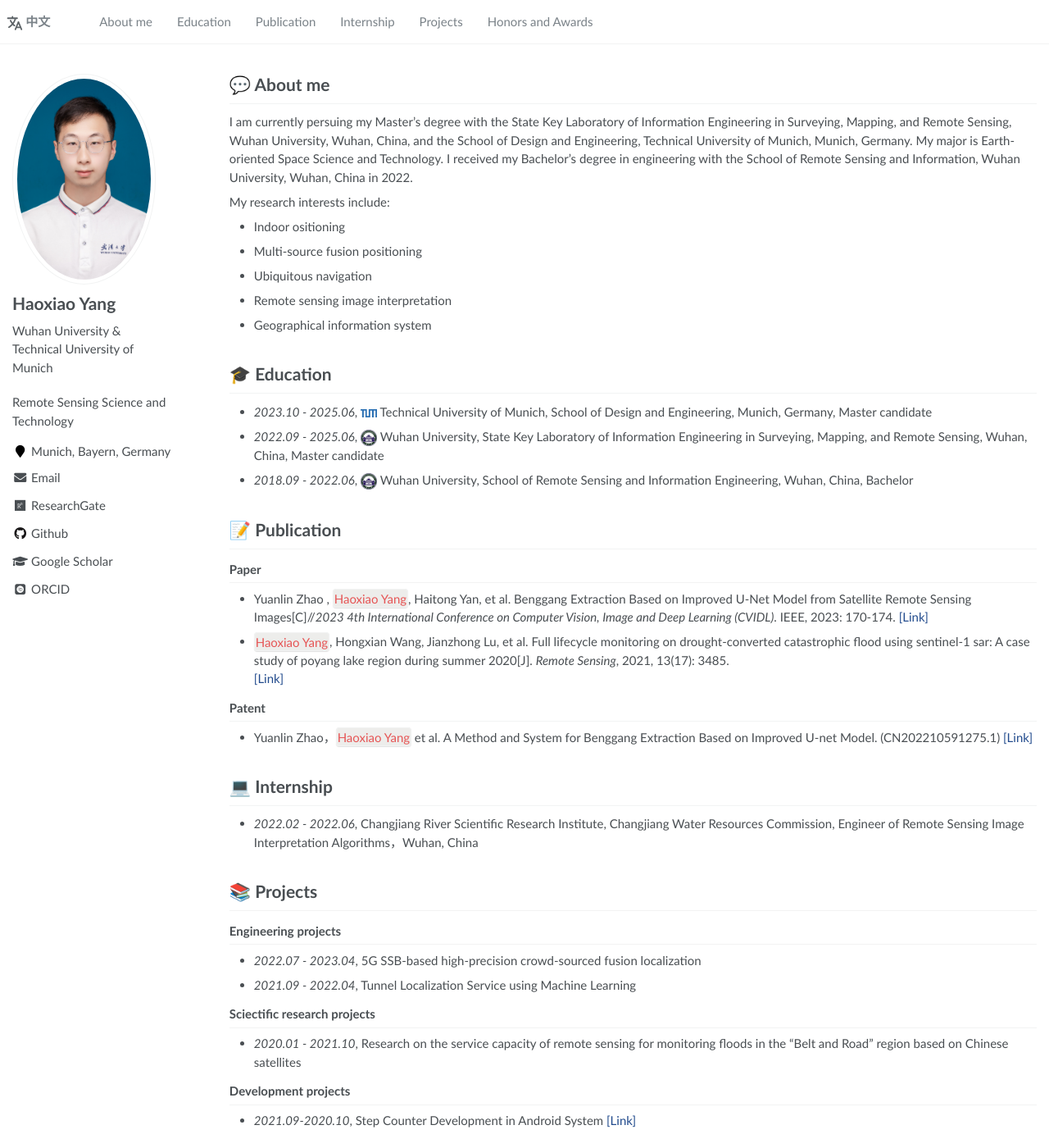
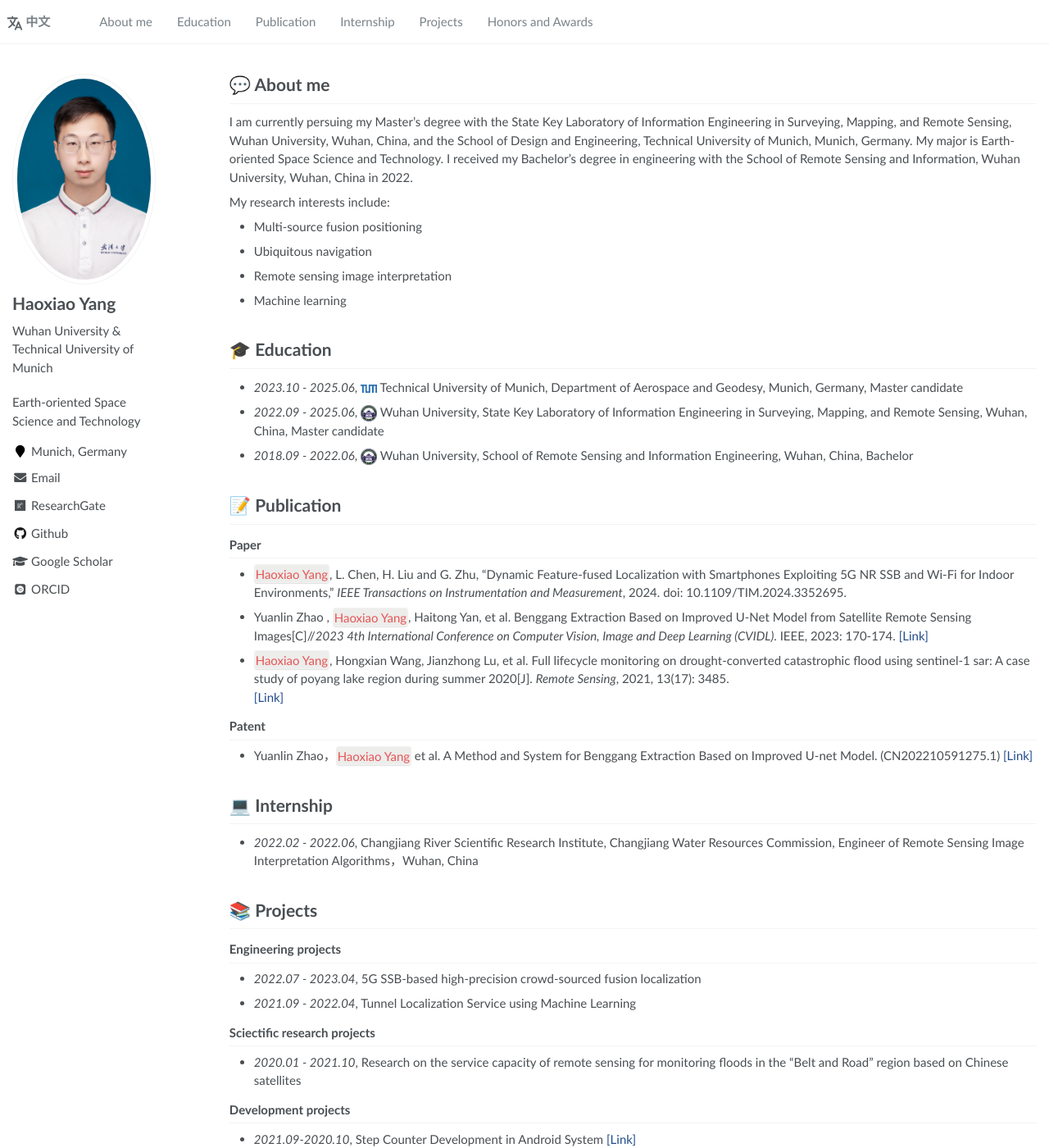
Before and after one commit to GreatBruceYoung/greatbruceyoung.github.io, a Jekyll site: the page built from _pages/about.md, in a window 1280 px wide and 1400 px high. Shown: the whole window at 82% size. Built offline with Jekyll 4.4.1, drawn with Linux system fonts in a browser that asks for light colours; some web fonts are replaced; some of the changed text lies outside the part shown.

Commit message:
update on  January 18

```diff
--- a/_config.yml
+++ b/_config.yml
@@ -7,7 +7,7 @@
 
 # Site Settings
 title                    : "Haoxiao Yang"
-description              : "Remote Sensing Science and Technology"
+description              : "Earth-oriented Space Science and Technology"
 repository               : "GreatBruceYoung/greatbruceyoung.github.io"
 google_scholar_stats_use_cdn : false
 
@@ -24,7 +24,7 @@ author:
   name             : "Haoxiao Yang"
   avatar           : "images/photo.jpg"
   bio              : "Wuhan University & Technical University of Munich"
-  location         : "Munich, Bayern, Germany"
+  location         : "Munich, Germany"
   employer         : #"None"
   pubmed           :
   googlescholar    : "https://scholar.google.com/citations?user=bsoUm7sAAAAJ"
--- a/_pages/about.md
+++ b/_pages/about.md
@@ -22,16 +22,16 @@ redirect_from:
 I am currently persuing my Master's degree with the State Key Laboratory of Information Engineering in Surveying, Mapping, and Remote Sensing, Wuhan University, Wuhan, China, and the School of Design and Engineering, Technical University of Munich, Munich, Germany. My major is Earth-oriented Space Science and Technology. I received my Bachelor's degree in engineering with the School of Remote Sensing and Information, Wuhan University, Wuhan, China in 2022.
 
 My research interests include:
-- Indoor ositioning
 - Multi-source fusion positioning
 - Ubiquitous navigation
 - Remote sensing image interpretation
-- Geographical information system
+- Machine learning
+
 
 <span class='anchor' id='-xl'></span>
 
 # 🎓 Education
-- *2023.10 - 2025.06*, <a href="https://www.tum.de/"><img class="svg" src="/images/Technical_University_of_Munich_Logo.png" width="20pt"></a> Technical University of Munich, School of Design and Engineering, Munich, Germany, Master candidate
+- *2023.10 - 2025.06*, <a href="https://www.tum.de/"><img class="svg" src="/images/Technical_University_of_Munich_Logo.png" width="20pt"></a> Technical University of Munich, Department of Aerospace and Geodesy, Munich, Germany, Master candidate
 - *2022.09 - 2025.06*, <a href="https://www.whu.edu.cn/"><img class="svg" src="/images/Wuhan_University_Logo.png" width="20pt"></a> Wuhan University, State Key Laboratory of Information Engineering in Surveying, Mapping, and Remote Sensing, Wuhan, China, Master candidate
 - *2018.09 - 2022.06*, <a href="https://www.whu.edu.cn/"><img class="svg" src="/images/Wuhan_University_Logo.png" width="20pt"></a> Wuhan University, School of Remote Sensing and Information Engineering, Wuhan, China, Bachelor
 
@@ -40,6 +40,8 @@ My research interests include:
 # 📝 Publication
 ### Paper
 ---
+- `Haoxiao Yang`, L. Chen, H. Liu and G. Zhu, "Dynamic Feature-fused Localization with Smartphones Exploiting 5G NR SSB and Wi-Fi for Indoor Environments," *IEEE Transactions on Instrumentation and Measurement*, 2024. doi: 10.1109/TIM.2024.3352695.
+
 - Yuanlin Zhao , `Haoxiao Yang`, Haitong Yan, et al. Benggang Extraction Based on Improved U-Net Model from Satellite Remote Sensing Images[C]//*2023 4th International Conference on Computer Vision, Image and Deep Learning (CVIDL)*. IEEE, 2023: 170-174.
 [[Link]](https://ieeexplore.ieee.org/abstract/document/10167177)
 
@@ -77,6 +79,7 @@ My research interests include:
 <span class='anchor' id='-ryjx'></span>
 
 # 🏅 Honors and Awards
+- *2023.10*  `Second Scholarship` for Graduate, Wuhan University
 - *2023.05*  `Second Prize` in the Fifteenth "Self-improvement Cup" Extracurricular Academic and Technological Works Competition for Undergraduates, Wuhan University
 - *2022.06* `Outstanding Graduate` of Wuhan University
 - *2021.09* `Third Scholarship` of Wuhan University
```
